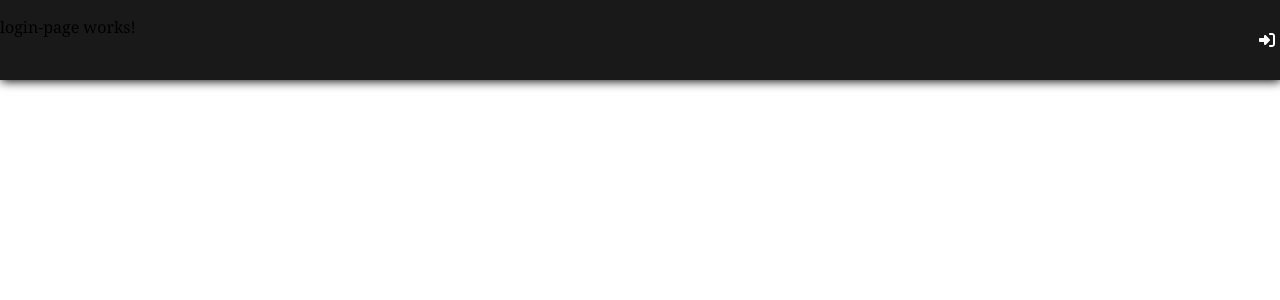
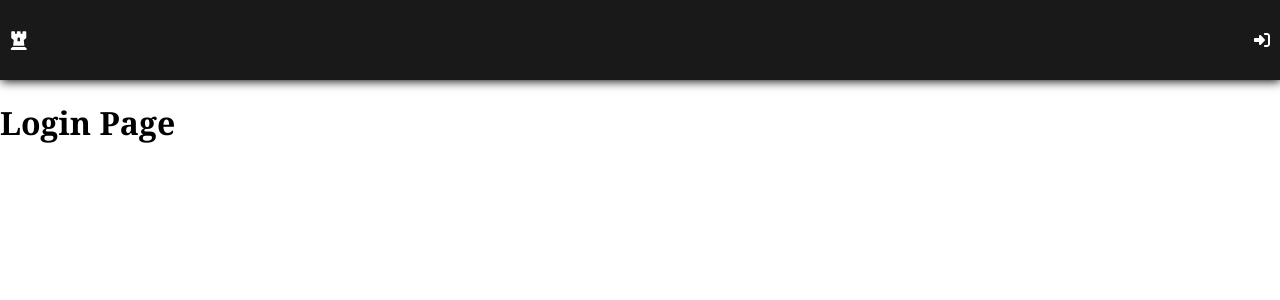
Before and after one commit to borisrosedev/angular-cours, an Angular app: page /login-page in a window 1280 px wide. Shown: the top 300 px of the page. Built offline with nearby package versions, Linux system fonts and the light colour scheme.

Commit message:
J1/router

```diff
--- a/src/app/app.component.ts
+++ b/src/app/app.component.ts
@@ -7,4 +7,5 @@ import { Component } from '@angular/core';
 })
 export class AppComponent {
   title = 'angular-app';
+
 }
--- a/src/app/header/header.component.html
+++ b/src/app/header/header.component.html
@@ -1,9 +1,11 @@
 <header>
     <section class="header__title-container">
+        <fa-icon [icon]="faLogo" (click)="onLandingClick()" class="header-icon"></fa-icon>
     </section>
     <section class="header__actions-container">
         <!-- attribute binding [icon]="faLogin" -->
-        <fa-icon [icon]="faLogin"></fa-icon>
+        <!-- event binding  (click)="onLoginClick()" -->
+        <fa-icon [icon]="faLogin" (click)="onLoginClick()"></fa-icon >
         <!-- <img class="header__icon" src="assets/login.svg"> -->
     </section>
 </header>
--- a/src/app/header/header.component.scss
+++ b/src/app/header/header.component.scss
@@ -1,7 +1,7 @@
 header {
     height: 10vh;
     box-shadow: 1px 1px 10px black;
-    padding: 5px;
+    padding: 10px;
     display: flex;
     position: fixed;
     top: 0;
@@ -11,4 +11,10 @@ header {
     z-index: 10;
     justify-content: space-between;
     background-color: rgba($color: #000000, $alpha: 0.9);
+
+
 }
+
+.header-icon {
+    font-size: 20px;
+}
--- a/src/app/header/header.component.ts
+++ b/src/app/header/header.component.ts
@@ -1,5 +1,7 @@
 import { Component } from '@angular/core';
-import { IconDefinition, faRightToBracket } from '@fortawesome/free-solid-svg-icons';
+import { IconDefinition, faRightToBracket, faChessRook } from '@fortawesome/free-solid-svg-icons';
+import { Router } from '@angular/router';
+
 
 @Component({
   selector: 'app-header',
@@ -8,4 +10,17 @@ import { IconDefinition, faRightToBracket } from '@fortawesome/free-solid-svg-ic
 })
 export class HeaderComponent {
   faLogin = faRightToBracket
+  faLogo = faChessRook
+
+  constructor(private router: Router){}
+  // arrow function
+  onLoginClick = () => {
+    console.log('🧤 clicked on loginIcon')
+    this.router.navigate(['login-page'])
+  }
+
+  onLandingClick = () => {
+    this.router.navigate(['']);
+  }
+
 }
--- a/src/app/landing-page/landing-page.component.html
+++ b/src/app/landing-page/landing-page.component.html
@@ -5,7 +5,10 @@
     </video>
 
     <section class="landing-page__title-container">
-        <app-title [title]="'Cantinière'"></app-title>
+        <app-title
+        [title]="'Cantinière'"
+        [hNumber]="1">
+        </app-title>
     </section>
 
 
--- a/src/app/login-page/login-page.component.html
+++ b/src/app/login-page/login-page.component.html
@@ -1 +1,5 @@
-<p>login-page works!</p>
+<main class="page login-page">
+
+    <app-title title="Login Page" [hNumber]="1"></app-title>
+
+</main>
--- a/src/app/not-found-page/not-found-page.component.html
+++ b/src/app/not-found-page/not-found-page.component.html
@@ -1,5 +1,5 @@
-<main>
+<main class="page">
     <h1>
-        <strong>404</strong>
+        <strong>{{ errorMessage }}</strong>
     </h1>
 </main>
--- a/src/app/not-found-page/not-found-page.component.ts
+++ b/src/app/not-found-page/not-found-page.component.ts
@@ -1,10 +1,21 @@
-import { Component } from '@angular/core';
+import { Component, OnDestroy, OnInit } from '@angular/core';
 
 @Component({
   selector: 'app-not-found-page',
   templateUrl: './not-found-page.component.html',
   styleUrls: ['./not-found-page.component.scss']
 })
-export class NotFoundPageComponent {
+export class NotFoundPageComponent implements OnInit, OnDestroy {
+  errorMessage?:string = "404 NotFound"
+
+  // hook d'initialisation du component
+  ngOnInit(){
+    console.log('✅ not found page component has mounted')
+  }
+
+  // hook de destruction du component
+  ngOnDestroy(){
+    console.log('❎ not found page component has unmounted')
+  }
 
 }
--- a/src/app/title/title.component.html
+++ b/src/app/title/title.component.html
@@ -1,3 +1,9 @@
-<h1 class="title-component__h">
+<h1 class="title-component__h" *ngIf="hNumber == 1">
     {{ title }}
 </h1>
+<h2 class="title-component__h" *ngIf="hNumber == 2">
+    {{ title }}
+</h2>
+<h3 class="title-component__h" *ngIf="hNumber == 3">
+    {{ title }}
+</h3>
--- a/src/app/title/title.component.ts
+++ b/src/app/title/title.component.ts
@@ -8,6 +8,7 @@ import { Component, Input } from '@angular/core';
 export class TitleComponent {
 
   @Input() title!:string
+  @Input() hNumber!:number
 
   ngOnInit(){
     console.log('✅ Title component has mounted', this.title)
```
